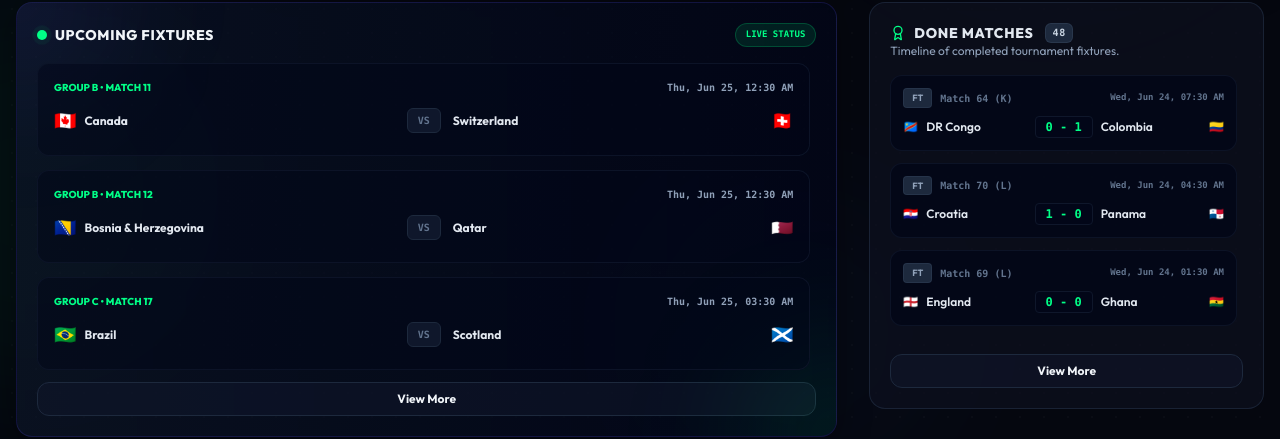
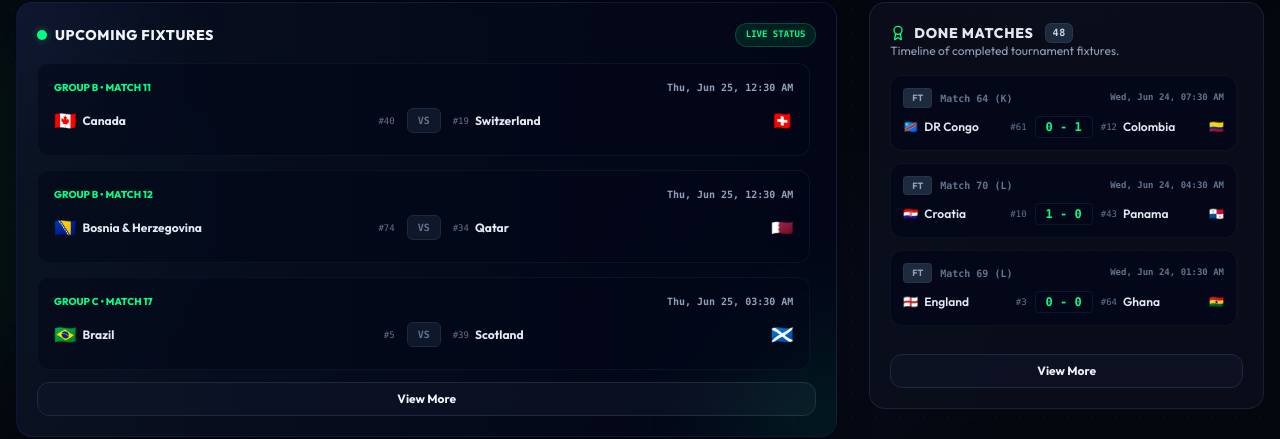
Before and after one commit to sarath14k/worldcup-2k26, a React (Vite) app: page / in a window 1280 px wide. Shown: the part 267-706 px from the top of the page. Built offline with nearby package versions, Linux system fonts and the light colour scheme; no server answers.

Commit message:
feat: add and display FIFA World Rankings in match schedules, live scorecasts, and results listings

```diff
--- a/src/components/LiveMatchesBanner.jsx
+++ b/src/components/LiveMatchesBanner.jsx
@@ -1,4 +1,4 @@
-import { TEAMS } from '../data/worldcupData';
+import { TEAMS, FIFA_RANKINGS } from '../data/worldcupData';
 import { ScrollingText } from './ScrollingText';
 
 export const LiveMatchesList = ({ activeLiveMatchesList, setSelectedMatch }) => {
@@ -34,8 +34,13 @@ export const LiveMatchesList = ({ activeLiveMatchesList, setSelectedMatch }) =>
                 <div className="flex items-center justify-between w-full">
                   <div className="flex items-center gap-3 font-extrabold text-slate-100 text-sm min-w-0 flex-1">
                     <span className="text-2xl shrink-0 drop-shadow-sm">{homeTeam.flag}</span>
-                    <div className="max-w-[200px] overflow-hidden flex-1">
+                    <div className="max-w-[200px] overflow-hidden flex-1 flex items-center gap-2">
                       <ScrollingText text={homeTeam.name} className="uppercase tracking-wide text-slate-100" />
+                      {live.home && FIFA_RANKINGS[live.home] && (
+                        <span className="text-[10px] text-slate-500 font-mono font-medium shrink-0" title={`FIFA Rank: ${FIFA_RANKINGS[live.home]}`}>
+                          #{FIFA_RANKINGS[live.home]}
+                        </span>
+                      )}
                     </div>
                   </div>
                   <div className="text-brand-neon font-black font-mono text-sm bg-slate-900/80 border border-brand-neon/20 px-3 py-1 rounded-xl min-w-[38px] text-center shadow-neon">
@@ -47,8 +52,13 @@ export const LiveMatchesList = ({ activeLiveMatchesList, setSelectedMatch }) =>
                 <div className="flex items-center justify-between w-full">
                   <div className="flex items-center gap-3 font-extrabold text-slate-100 text-sm min-w-0 flex-1">
                     <span className="text-2xl shrink-0 drop-shadow-sm">{awayTeam.flag}</span>
-                    <div className="max-w-[200px] overflow-hidden flex-1">
+                    <div className="max-w-[200px] overflow-hidden flex-1 flex items-center gap-2">
                       <ScrollingText text={awayTeam.name} className="uppercase tracking-wide text-slate-100" />
+                      {live.away && FIFA_RANKINGS[live.away] && (
+                        <span className="text-[10px] text-slate-500 font-mono font-medium shrink-0" title={`FIFA Rank: ${FIFA_RANKINGS[live.away]}`}>
+                          #{FIFA_RANKINGS[live.away]}
+                        </span>
+                      )}
                     </div>
                   </div>
                   <div className="text-brand-neon font-black font-mono text-sm bg-slate-900/80 border border-brand-neon/20 px-3 py-1 rounded-xl min-w-[38px] text-center shadow-neon">
@@ -71,6 +81,11 @@ export const LiveMatchesList = ({ activeLiveMatchesList, setSelectedMatch }) =>
               <div className="flex items-center justify-between gap-4 md:gap-8 flex-1">
                 {/* Home Team */}
                 <div className="flex items-center gap-3 font-extrabold text-slate-100 sm:text-base md:text-lg justify-end flex-1 min-w-0">
+                  {live.home && FIFA_RANKINGS[live.home] && (
+                    <span className="text-xs text-slate-500 font-mono font-medium shrink-0" title={`FIFA Rank: ${FIFA_RANKINGS[live.home]}`}>
+                      #{FIFA_RANKINGS[live.home]}
+                    </span>
+                  )}
                   <ScrollingText text={homeTeam.name} className="uppercase tracking-wide text-slate-100 text-right justify-end" />
                   <span className="text-2xl sm:text-3xl shrink-0 drop-shadow">{homeTeam.flag}</span>
                 </div>
@@ -84,6 +99,11 @@ export const LiveMatchesList = ({ activeLiveMatchesList, setSelectedMatch }) =>
                 <div className="flex items-center gap-3 font-extrabold text-slate-100 sm:text-base md:text-lg flex-1 min-w-0">
                   <span className="text-2xl sm:text-3xl shrink-0 drop-shadow">{awayTeam.flag}</span>
                   <ScrollingText text={awayTeam.name} className="uppercase tracking-wide text-slate-100" />
+                  {live.away && FIFA_RANKINGS[live.away] && (
+                    <span className="text-xs text-slate-500 font-mono font-medium shrink-0" title={`FIFA Rank: ${FIFA_RANKINGS[live.away]}`}>
+                      #{FIFA_RANKINGS[live.away]}
+                    </span>
+                  )}
                 </div>
               </div>
 
--- a/src/components/tabs/FixturesTab.jsx
+++ b/src/components/tabs/FixturesTab.jsx
@@ -1,6 +1,6 @@
 import { useState } from 'react';
 import { Award } from 'lucide-react';
-import { TEAMS } from '../../data/worldcupData';
+import { TEAMS, FIFA_RANKINGS } from '../../data/worldcupData';
 import { formatDisplayDate, formatLiveMatchTime, getPossessionWithContest, isMobile } from '../../utils/matchHelpers';
 import { LiveMatchesList } from '../LiveMatchesBanner';
 import { ScrollingText } from '../ScrollingText';
@@ -124,9 +124,14 @@ export const FixturesTab = ({
 
                     <div className="flex items-center justify-between gap-3 py-1">
                       {/* Home Team */}
-                      <div className={`flex items-center gap-2 font-bold flex-1 min-w-0 ${isMatchLive ? 'text-sm text-slate-100 font-black' : 'text-xs text-slate-200'}`}>
+                      <div className={`flex items-center gap-1.5 font-bold flex-1 min-w-0 ${isMatchLive ? 'text-sm text-slate-100 font-black' : 'text-xs text-slate-200'}`}>
                         <span className={`shrink-0 ${isMatchLive ? 'text-xl' : 'text-lg'}`}>{home.flag}</span>
                         <ScrollingText text={home.name} className={`${isMatchLive ? 'text-sm text-slate-100 font-black' : 'text-xs text-slate-200'}`} />
+                        {match.home && FIFA_RANKINGS[match.home] && (
+                          <span className="text-[9px] text-slate-500 font-mono font-medium shrink-0" title={`FIFA Rank: ${FIFA_RANKINGS[match.home]}`}>
+                            #{FIFA_RANKINGS[match.home]}
+                          </span>
+                        )}
                       </div>
 
                       {/* Live score / VS */}
@@ -152,7 +157,12 @@ export const FixturesTab = ({
                       )}
 
                       {/* Away Team */}
-                      <div className={`flex items-center gap-2 font-bold flex-1 justify-end min-w-0 ${isMatchLive ? 'text-sm text-slate-100 font-black' : 'text-xs text-slate-200'}`}>
+                      <div className={`flex items-center gap-1.5 font-bold flex-1 justify-end min-w-0 ${isMatchLive ? 'text-sm text-slate-100 font-black' : 'text-xs text-slate-200'}`}>
+                        {match.away && FIFA_RANKINGS[match.away] && (
+                          <span className="text-[9px] text-slate-500 font-mono font-medium shrink-0" title={`FIFA Rank: ${FIFA_RANKINGS[match.away]}`}>
+                            #{FIFA_RANKINGS[match.away]}
+                          </span>
+                        )}
                         <ScrollingText text={away.name} className={`${isMatchLive ? 'text-sm text-slate-100 font-black' : 'text-xs text-slate-200'} text-right justify-end`} />
                         <span className={`shrink-0 ${isMatchLive ? 'text-xl' : 'text-lg'}`}>{away.flag}</span>
                       </div>
@@ -251,9 +261,14 @@ export const FixturesTab = ({
 
                     <div className="flex items-center justify-between gap-2 text-xs font-semibold text-slate-200">
                       {/* Home */}
-                      <div className="flex items-center gap-2 flex-1 min-w-0">
+                      <div className="flex items-center gap-1.5 flex-1 min-w-0">
                         <span className="shrink-0">{home.flag}</span>
                         <ScrollingText text={home.name} className="text-xs text-slate-200" />
+                        {match.home && FIFA_RANKINGS[match.home] && (
+                          <span className="text-[9px] text-slate-500 font-mono font-medium shrink-0" title={`FIFA Rank: ${FIFA_RANKINGS[match.home]}`}>
+                            #{FIFA_RANKINGS[match.home]}
+                          </span>
+                        )}
                       </div>
 
                       {/* Scores */}
@@ -262,7 +277,12 @@ export const FixturesTab = ({
                       </div>
 
                       {/* Away */}
-                      <div className="flex items-center gap-2 flex-1 justify-end min-w-0">
+                      <div className="flex items-center gap-1.5 flex-1 justify-end min-w-0">
+                        {match.away && FIFA_RANKINGS[match.away] && (
+                          <span className="text-[9px] text-slate-500 font-mono font-medium shrink-0" title={`FIFA Rank: ${FIFA_RANKINGS[match.away]}`}>
+                            #{FIFA_RANKINGS[match.away]}
+                          </span>
+                        )}
                         <ScrollingText text={away.name} className="text-xs text-slate-200 text-right justify-end" />
                         <span className="shrink-0">{away.flag}</span>
                       </div>
--- a/src/components/tabs/GroupsTab.jsx
+++ b/src/components/tabs/GroupsTab.jsx
@@ -1,6 +1,6 @@
 import { useState } from 'react';
 import { Calendar, ChevronLeft, ChevronRight } from 'lucide-react';
-import { GROUPS, TEAMS } from '../../data/worldcupData';
+import { GROUPS, TEAMS, FIFA_RANKINGS } from '../../data/worldcupData';
 import { formatDisplayDate, formatLiveMatchTime } from '../../utils/matchHelpers';
 import { ScrollingText } from '../ScrollingText';
 
@@ -224,9 +224,14 @@ export const GroupsTab = ({
 
                   <div className="flex items-center gap-2 justify-between">
                     {/* Home Row */}
-                    <div className={`flex items-center gap-2 font-bold text-xs text-slate-200 flex-1 min-w-0 ${match.isCompleted ? 'opacity-85' : ''}`}>
+                    <div className={`flex items-center gap-1.5 font-bold text-xs text-slate-200 flex-1 min-w-0 ${match.isCompleted ? 'opacity-85' : ''}`}>
                       <span className="shrink-0">{home.flag}</span>
                       <ScrollingText text={home.name} className="text-xs text-slate-200" />
+                      {match.home && FIFA_RANKINGS[match.home] && (
+                        <span className="text-[9px] text-slate-500 font-mono font-medium shrink-0" title={`FIFA Rank: ${FIFA_RANKINGS[match.home]}`}>
+                          #{FIFA_RANKINGS[match.home]}
+                        </span>
+                      )}
                     </div>
 
                     {/* Score display */}
@@ -256,7 +261,12 @@ export const GroupsTab = ({
                     </div>
 
                     {/* Away Row */}
-                    <div className="flex items-center gap-2 font-bold text-xs text-slate-200 flex-1 justify-end min-w-0">
+                    <div className="flex items-center gap-1.5 font-bold text-xs text-slate-200 flex-1 justify-end min-w-0">
+                      {match.away && FIFA_RANKINGS[match.away] && (
+                        <span className="text-[9px] text-slate-500 font-mono font-medium shrink-0" title={`FIFA Rank: ${FIFA_RANKINGS[match.away]}`}>
+                          #{FIFA_RANKINGS[match.away]}
+                        </span>
+                      )}
                       <ScrollingText text={away.name} className="text-xs text-slate-200 text-right justify-end" />
                       <span className="shrink-0">{away.flag}</span>
                     </div>
--- a/src/data/worldcupData.js
+++ b/src/data/worldcupData.js
@@ -240,3 +240,12 @@ export const KNOCKOUT_MATCHES = {
     { id: 'final', nextId: null, position: null, slot: 1, home: null, away: null, homeScore: null, awayScore: null, winner: null, title: 'World Cup Final', date: 'July 20, 05:30 AM IST' }
   ]
 };
+
+export const FIFA_RANKINGS = {
+  ARG: 1, FRA: 2, ENG: 3, BEL: 4, BRA: 5, POR: 6, NED: 7, ESP: 8, CRO: 10,
+  USA: 11, COL: 12, MAR: 13, URU: 14, MEX: 15, GER: 16, SEN: 17, JPN: 18,
+  SUI: 19, IRN: 20, KOR: 22, AUS: 24, AUT: 25, SWE: 26, TUR: 35, ECU: 31,
+  CZE: 36, PAR: 56, CIV: 38, TUN: 41, ALG: 43, RSA: 59, IRQ: 58, CPV: 65,
+  GHA: 64, BIH: 74, UZB: 62, JOR: 71, KSA: 53, COD: 61, HAI: 85, CUW: 86,
+  PAN: 43, SCO: 39, NZL: 104, QAT: 34, CAN: 40, EGY: 36, NOR: 47
+};
```
